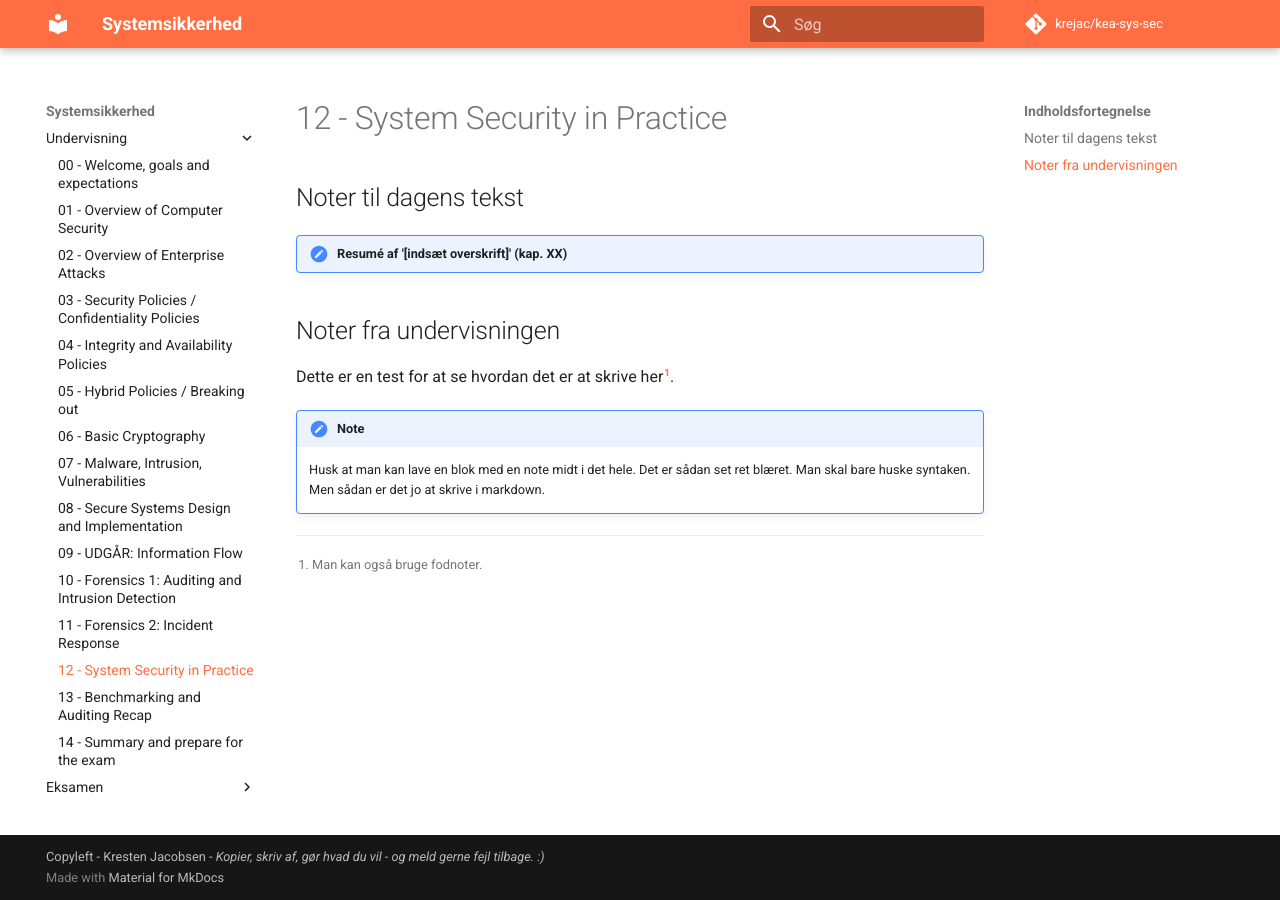
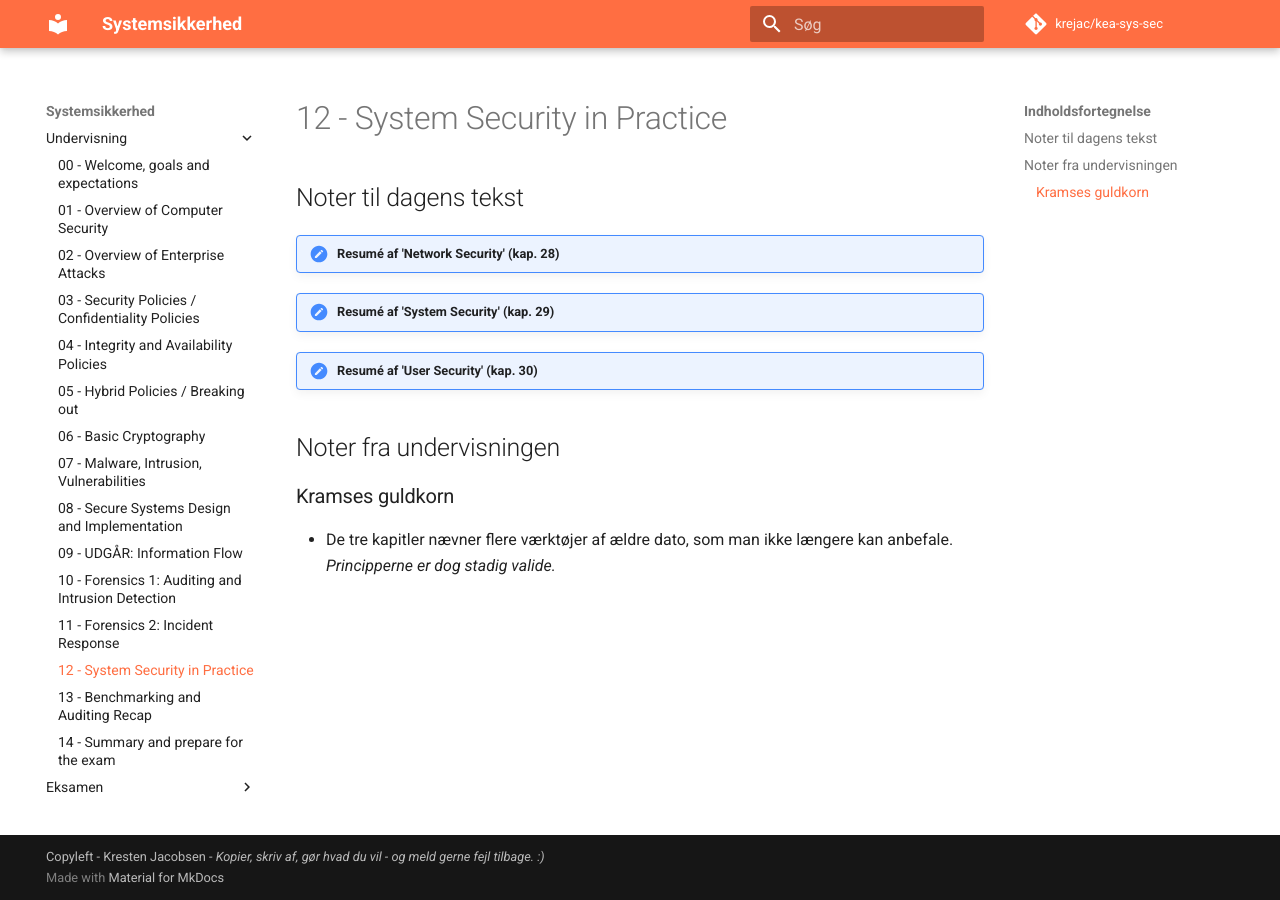
Before and after one commit to krejac/kea-sys-sec, an MkDocs documentation site: the page built from docs/undervisning/12-kursusgang.md, in a window 1280 px wide. Built offline with MkDocs 1.6.1 and Material for MkDocs 9.7.7, drawn with Linux system fonts in a browser that asks for light colours; comment, search, counter and statistics services are not loaded.

Commit message:
notes from lecture

```diff
--- a/docs/undervisning/12-kursusgang.md
+++ b/docs/undervisning/12-kursusgang.md
@@ -2,14 +2,13 @@
 
 ## Noter til dagens tekst
 
-!!! note "Resumé af '[indsæt overskrift]' (kap. XX)"
+!!! note "Resumé af 'Network Security' (kap. 28)"
 
+!!! note "Resumé af 'System Security' (kap. 29)"
+
+!!! note "Resumé af 'User Security' (kap. 30)"
 
 ## Noter fra undervisningen
 
-Dette er en test for at se hvordan det er at skrive her[^1].
-
-!!! Note
-    Husk at man kan lave en blok med en note midt i det hele. Det er sådan set ret blæret. Man skal bare huske syntaken. Men sådan er det jo at skrive i markdown.
-
-[^1]: Man kan også bruge fodnoter.
+### Kramses guldkorn
+- De tre kapitler nævner flere værktøjer af ældre dato, som man ikke længere kan anbefale. *Principperne er dog stadig valide.*
```
